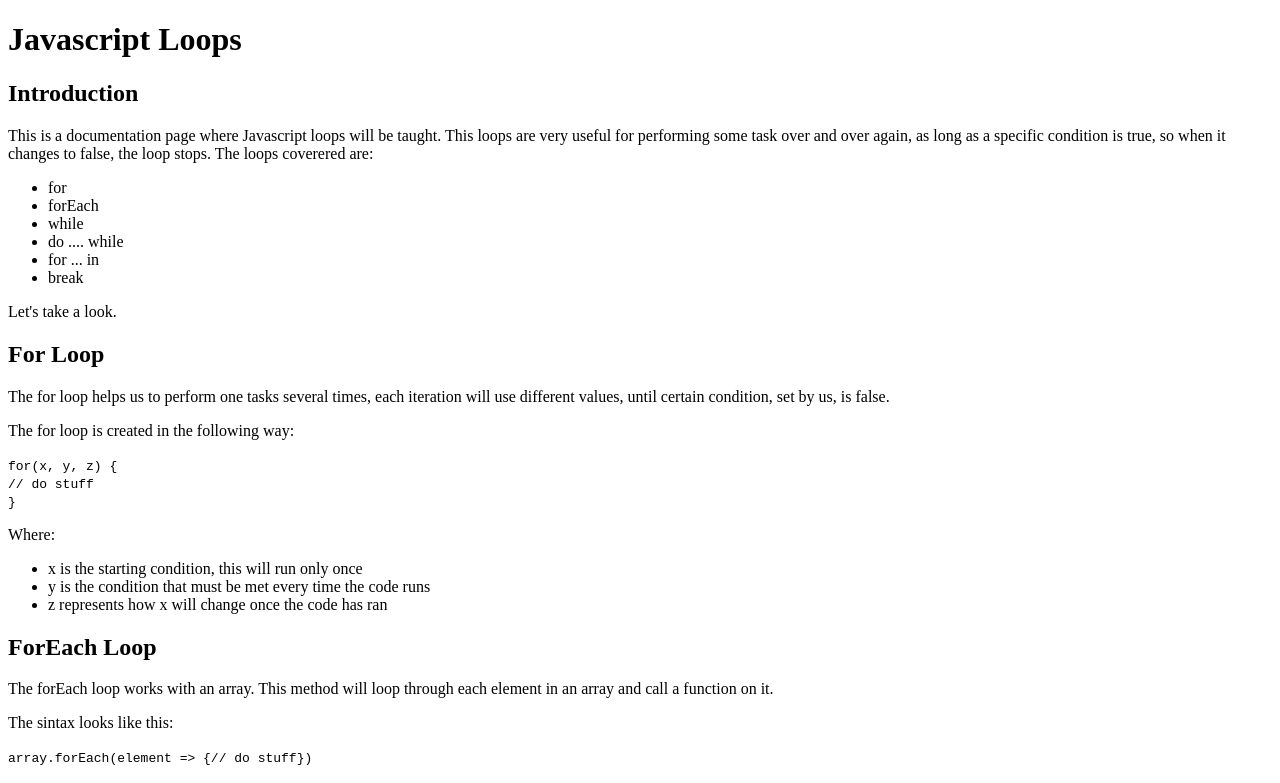
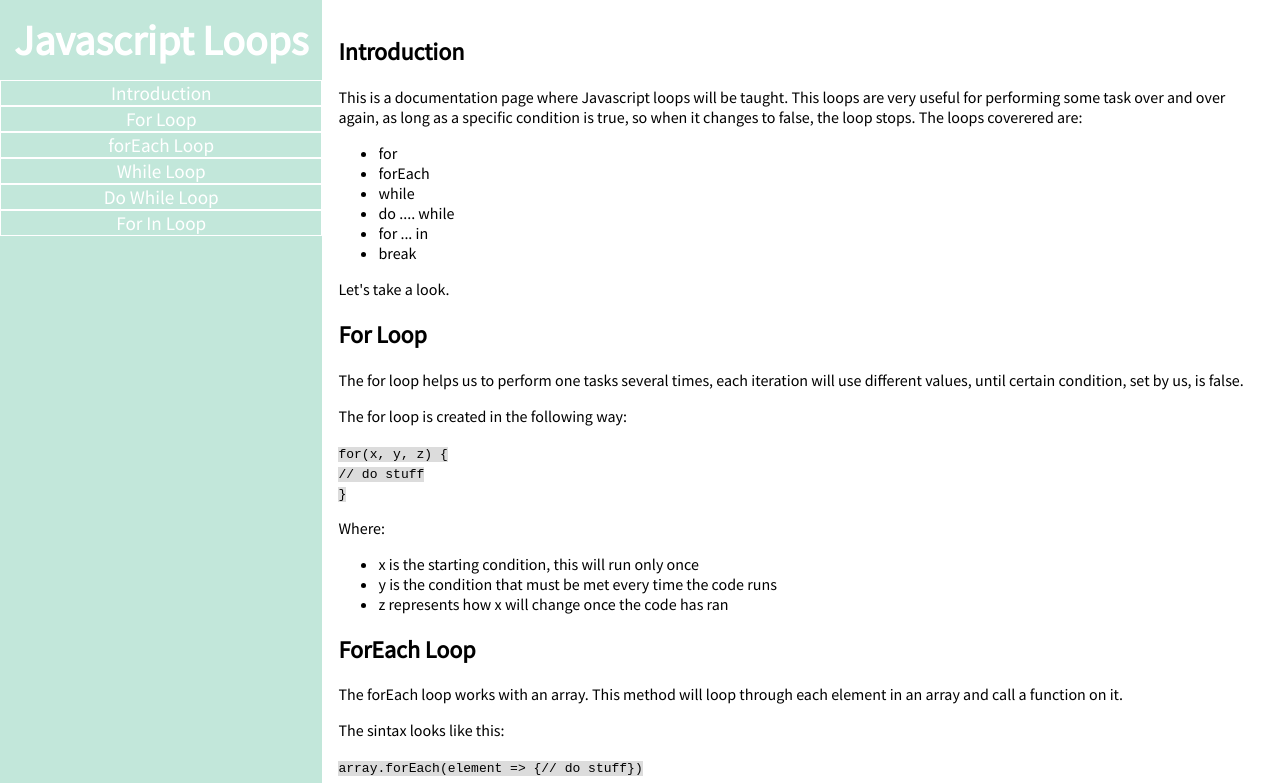
Before and after one commit to Oscsalven/FCC-Documentation-Page, a plain HTML site: page index.html in a window 1280 px wide. Shown: the top 783 px of the page. Drawn offline with Linux system fonts and the light colour scheme.

Commit message:
Finished project. All tests passed

```diff
--- a/index.html
+++ b/index.html
@@ -4,12 +4,26 @@
     <meta charset="UTF-8">
     <meta http-equiv="X-UA-Compatible" content="IE=edge">
     <meta name="viewport" content="width=device-width, initial-scale=1.0">
+    <link rel="stylesheet" href="style.css">
+    <link href="https://fonts.googleapis.com/css2?family=Source+Sans+Pro&display=swap" rel="stylesheet">
     <title>Javascript Loops</title>
 </head>
 <body>
-    <header id="main-header">
-        <h1>Javascript Loops</h1>
-    </header>
+    <nav id="navbar">
+        <div>
+            <header id="nav-header">
+                <h1>Javascript Loops</h1>
+            </header>
+        </div>
+        <div>
+            <div class="links"><a class="nav-link" href="#introduction">Introduction</a></div>
+            <div class="links"><a class="nav-link" href="#for_loop">For Loop</a></div>
+            <div class="links"><a class="nav-link" href="#forEach_loop">forEach Loop</a></div>
+            <div class="links"><a class="nav-link" href="#while_loop">While Loop</a></div>
+            <div class="links"><a class="nav-link" href="#do_while_loop">Do While Loop</a></div>
+            <div class="links"><a class="nav-link" href="#for_in_loop">For In Loop</a></div>
+        </div>
+    </nav>
     <main id="main-doc">
         <section id="introduction" class="main-section">
             <header>
@@ -102,6 +116,7 @@
                 which will access the value of each element. The sintax is the same for both objects
                 and arrays.
             </p>
+            <p>Let's look at the sintax.</p>
             <code>
                 for (variable/key in array/obeject) {<br>
                     //do stuff <br>
@@ -109,5 +124,7 @@
             </code>
         </section>
     </main>
+
+    <script src="https://cdn.freecodecamp.org/testable-projects-fcc/v1/bundle.js"></script>
 </body>
 </html>
--- a/style.css
+++ b/style.css
@@ -0,0 +1,61 @@
+body {
+    font-family: 'Source Sans Pro', sans-serif;
+    margin: 0;
+}
+
+h1 {
+    margin: 0;
+}
+
+main {
+    margin: 1em;
+}
+
+code {
+    background-color: gainsboro;
+}
+
+/* ***Nav bar stuff*** */
+#navbar {
+    background-color: #C2E7DA;
+    color: #ffffff;
+    text-align: center;
+    display: flex;
+    flex-direction: column;
+}
+
+#nav-header {
+    padding-bottom: 0.5em;
+    font-size: 1.75em;
+}
+
+.links {
+    border: 1.5px solid #ffffff;
+}
+
+.nav-link {
+    text-decoration: none;
+    color: #ffffff;
+    text-align: center;
+    font-size: 1.2em;
+}
+
+/* Navbar media query */
+@media (min-width: 45em) {
+    body {
+        display: grid;
+        grid-template-areas: "navbar main";
+    }
+
+    main {
+        grid-area: "main";
+    }
+
+    #nav-header {
+        padding: 0.5em;
+    }
+
+    #navbar {
+        grid-area: "navbar";
+    }
+}
```
